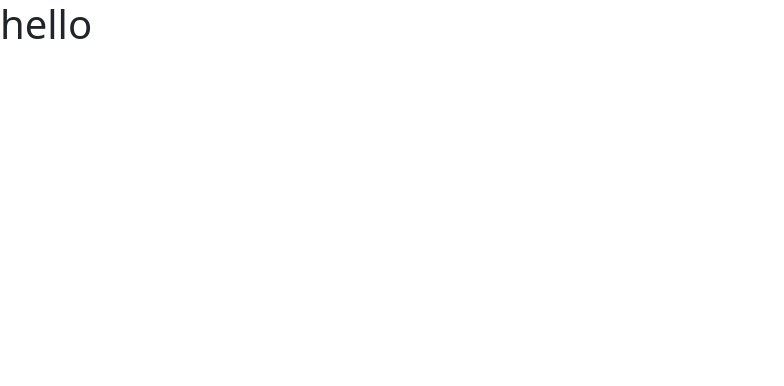
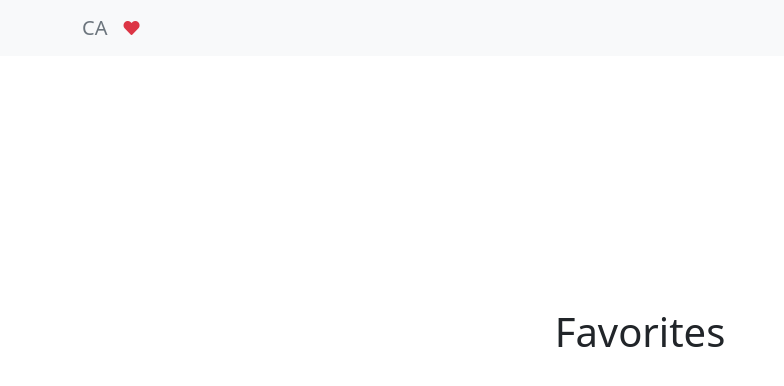
Before and after one commit to CNMABC/event-finder, a React (Create React App) app: page /favourites in a window 1280 px wide. Shown: the top 386 px of the page, without its empty margins (0-784 px from the left). Built offline with nearby package versions, Linux system fonts and the light colour scheme.

Commit message:
react dom router

```diff
--- a/src/App.js
+++ b/src/App.js
@@ -1,10 +1,28 @@
 import React from 'react'
+import { BrowserRouter, Switch, Route } from 'react-router-dom'
+import Navigation from './component/Navigation'
+import Home from './component/Home'
+import Favourites from './component/Favourites'
 
 const App = () => {
   return (
-    <div>
-      <h1>hello</h1>
-    </div>
+    <>
+      <BrowserRouter>
+        <Navigation />
+
+        <Switch>
+
+          <Route>
+            <Favourites path= "/favourites"/>
+          </Route>
+
+          <Route>
+            <Home path="/" />
+          </Route>
+
+        </Switch>
+      </BrowserRouter>
+    </>
   )
 }
 
--- /dev/null
+++ b/src/component/Favourites.js
@@ -0,0 +1,11 @@
+import React from 'react'
+
+const Favourites = () => {
+  return (
+    <div className="wrapper">
+      <h1>Favorites</h1>
+    </div>
+  )
+}
+
+export default Favourites
--- /dev/null
+++ b/src/component/Home.js
@@ -0,0 +1,13 @@
+import React from 'react'
+
+const Home = () => {
+  return (
+    <>
+      <div className="wrapper">
+        <h1>Home</h1>
+      </div>
+    </>
+  )
+}
+
+export default Home
--- /dev/null
+++ b/src/component/Navigation.js
@@ -0,0 +1,26 @@
+import React from 'react'
+import Nav from 'react-bootstrap/Nav'
+import Navbar from 'react-bootstrap/Navbar'
+import Container from 'react-bootstrap/Container'
+import { Link } from 'react-router-dom'
+
+const Navigation = () => {
+  return (
+    <Navbar bg="light" variant="light">
+      <Container className="nav-wrap">
+        <Navbar.Brand>
+          <Link to="/"className="text-secondary home-link">CA</Link>
+        </Navbar.Brand>
+        <Nav className="me-auto">
+          <div className="d-flex flex-row-reverse">
+            <Nav className="text-danger float-right">
+              <Link to="/favourites" className="text-danger"><i className="fas fa-heart"></i></Link>
+            </Nav>
+          </div>
+        </Nav>
+      </Container>
+    </Navbar>
+  )
+}
+
+export default Navigation
--- a/src/styles/main.scss
+++ b/src/styles/main.scss
@@ -0,0 +1,18 @@
+.wrapper {
+  min-height: 70vh;
+  display: flex;
+  align-items: center;
+  justify-content: center;
+}
+
+.nav-wrap {
+  align-items: space-between;
+}
+
+a {
+  text-decoration: none;
+}
+
+.home-link {
+  text-decoration: none;
+}
```
